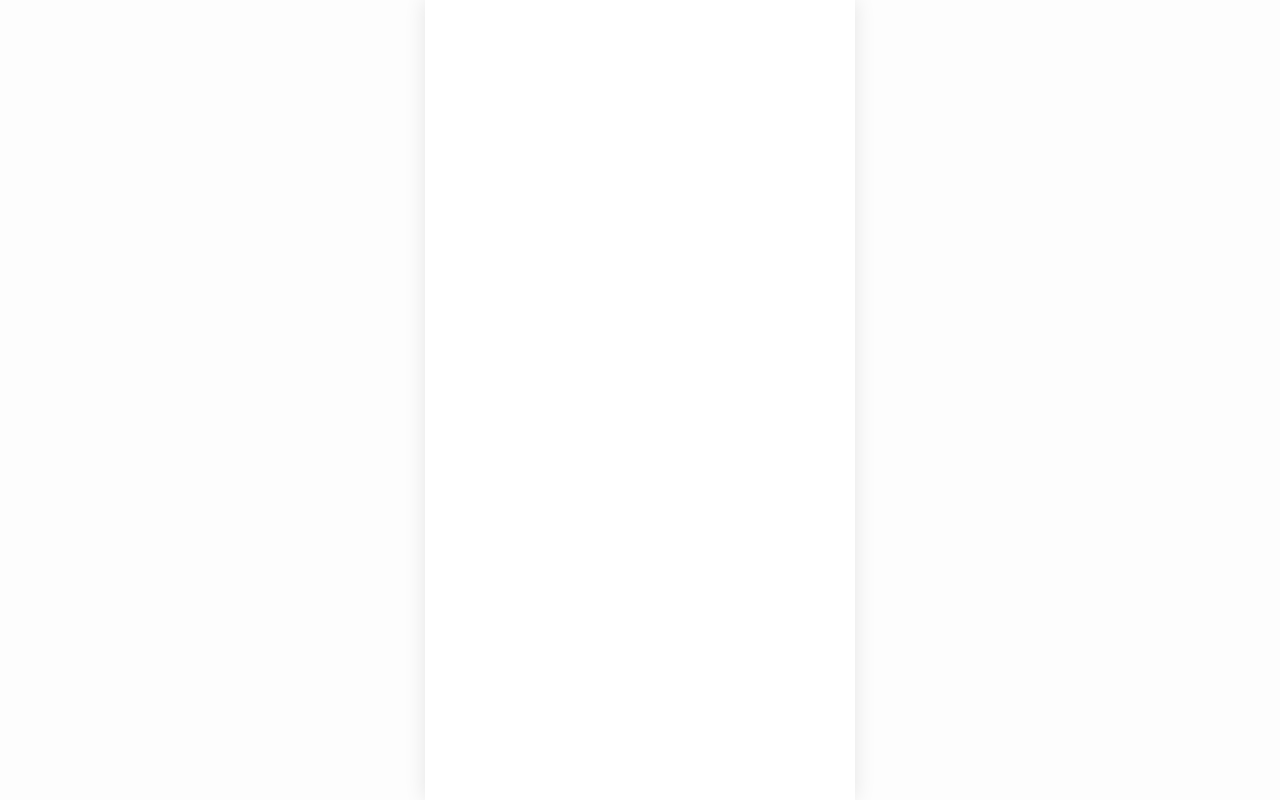
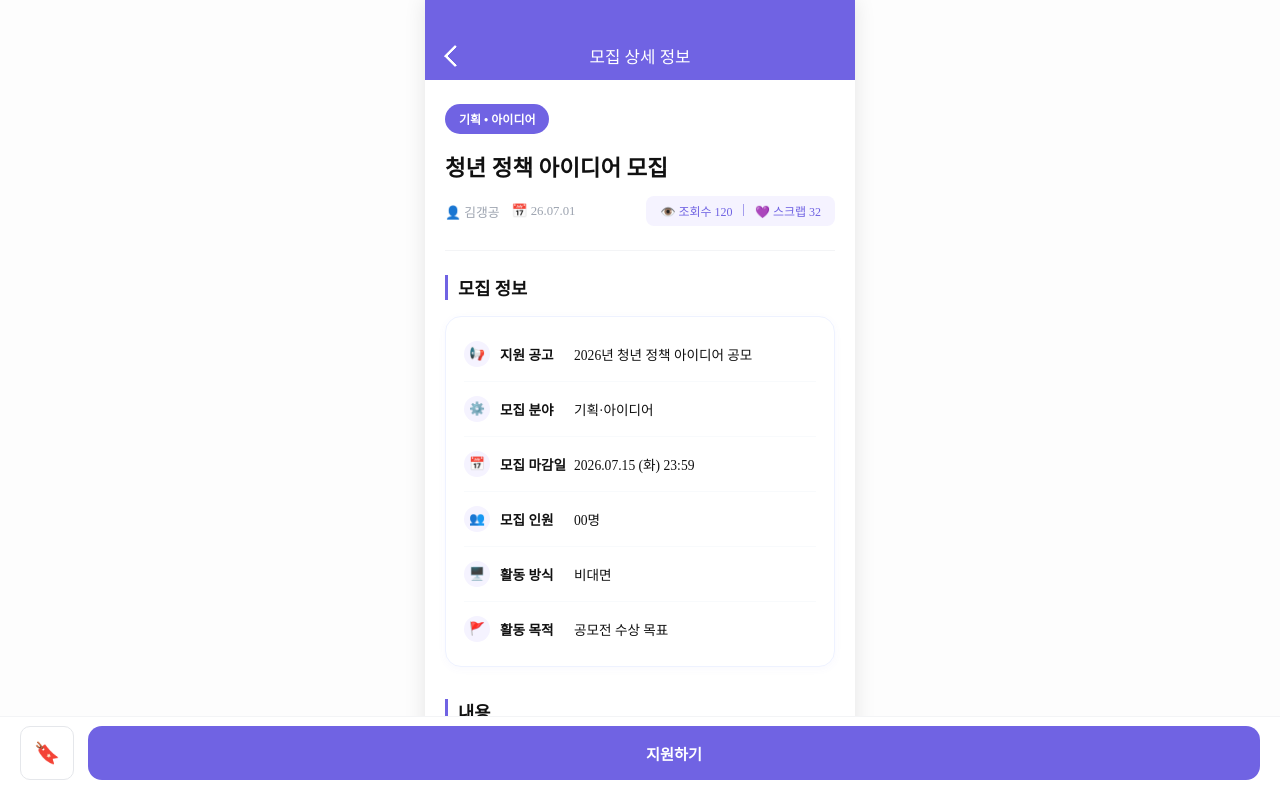
Before and after one commit to Slys0820/Team_seetven-frontend, a React (Create React App) app: page /post/1 in a window 1280 px wide. Before the commit this address had no page. Built offline with nearby package versions, Linux system fonts and the light colour scheme.

Commit message:
Feat 더미데이터용 폴더 추가 + 그 외 개발 중인것들.

```diff
--- a/src/App.js
+++ b/src/App.js
@@ -25,7 +25,7 @@ function App() {
             <Route path="/main" element={<MainHome />} />
             <Route path="/test" element={<TestPage />} />
             <Route path="/certification" element={<Certification />} />
-            <Route path="/post" element={<Post />} />
+            <Route path="/post/:id" element={<Post />} />
             <Route path="/wait" element={<CertificationWait />} />
             <Route path="/wholepost" element={<WholePost />} />
             <Route path="/storage" element={<Storage />} />
--- /dev/null
+++ b/src/data/DummyData.jsx
@@ -0,0 +1,84 @@
+export const DummyData = [
+  // 1. 기획 카테고리 (기존 데이터 고도화)
+  {
+    id: 1,
+    category: "기획",
+    title: "청년 정책 아이디어 모집",
+    nickname: "김갱공",
+    date: "26.07.01",
+    isClosed: false,
+    announcement: "2026년 청년 정책 아이디어 공모",
+    dueDate: "2026.07.15 (화) 23:59",
+    memberCount: "00명",
+    method: "비대면",
+    purpose: "공모전 수상 목표",
+    content:
+      "기존 공모문의 핵심은 마케팅과 디자인입니다. 특히 크리에이티브의 감각이 중요합니다. 매주 주말마다 디스코드를 통해 회의를 할 예정입니다! 성실한 분이면 좋겠습니다.",
+  },
+  {
+    id: 2,
+    category: "기획",
+    title: "IT 스타트업 서비스 기획 팀원 구합니다",
+    nickname: "아샷추",
+    date: "26.07.05",
+    isClosed: true,
+    announcement: "제 2회 융합 스타트업 캠퍼스",
+    dueDate: "2026.07.05 (토) 18:00",
+    memberCount: "3명",
+    method: "대면 (강남역)",
+    purpose: "실전 창업 및 포트폴리오",
+    content:
+      "현재 와이어프레임 설계 단계입니다. 서비스 기획 고도화 및 피치덱 제작 함께하실 열정적인 팀원 모집합니다. 개발 연계까지 고려 중입니다.",
+  },
+
+  // 2. 광고/마케팅 카테고리
+  {
+    id: 3,
+    category: "광고/마케팅",
+    title: "브랜드 숏폼 영상 광고 공모전 함께하실 분!",
+    nickname: "아이디어맨",
+    date: "26.07.06",
+    isClosed: false,
+    announcement: "2026 대기업 브랜드 숏폼 챌린지",
+    dueDate: "2026.07.25 (토) 23:59",
+    memberCount: "0명 (영상 편집 1명 필수)",
+    method: "혼합 (주 1회 대면)",
+    purpose: "공모전 수상 및 상금",
+    content:
+      "Z세대를 타깃으로 한 트렌디한 숏폼 영상 광고 기획서 및 촬영 진행할 크루 구합니다! 현재 콘셉트 라인업은 대략 짜두었고, 스토리보드 구체화부터 함께해요.",
+  },
+
+  // 3. 과학/공학 카테고리
+  {
+    id: 4,
+    category: "과학/공학",
+    title: "공공데이터 활용 스마트시티 앱 개발 대회",
+    nickname: "코딩지옥",
+    date: "26.07.06",
+    isClosed: true,
+    announcement: "제 5회 공공데이터 매시업 경진대회",
+    dueDate: "2026.08.10 (월) 17:00",
+    memberCount: "프론트 1명, 백엔드 1명",
+    method: "비대면 (디스코드)",
+    purpose: "포트폴리오 및 수상",
+    content:
+      "공공 API를 활용하여 교통/환경 문제를 해결하는 웹/앱 서비스를 빌딩할 예정입니다. 리액트나 스프링부트 숙련자 분들 환영합니다. 디자인은 잡혀있습니다.",
+  },
+
+  // 4. 네이밍/슬로건 카테고리
+  {
+    id: 5,
+    category: "네이밍/슬로건",
+    title: "전통시장 활성화 슬로건 공모전 가볍게 나가실 분",
+    nickname: "카피라이터",
+    date: "26.07.06",
+    isClosed: false,
+    announcement: "경북 전통시장 브랜드 네이밍 공모",
+    dueDate: "2026.07.20 (월) 23:59",
+    memberCount: "1~2명",
+    method: "비대면 (카톡 진행)",
+    purpose: "가벼운 참여 및 경험",
+    content:
+      "부담 없이 톡으로 아이디어 툭툭 던지면서 싱크빅 하실 분 구합니다! 카피라이팅이나 언어유희 좋아하시는 분들 같이 머리 싸매고 한 줄 찌끄려봐요.",
+  },
+];
--- a/src/pages/Login.jsx
+++ b/src/pages/Login.jsx
@@ -353,7 +353,7 @@ function Login() {
               <button onClick={() => navigate("/certification")}>
                 🛡️ 학교인증
               </button>
-              <button onClick={() => navigate("/post")}>📄 모집상세</button>
+              <button onClick={() => navigate("/wholepost")}>📄 전체 글</button>
             </div>
             <div
               style={{
--- a/src/pages/Post.jsx
+++ b/src/pages/Post.jsx
@@ -1,314 +1,353 @@
 import React from "react";
+import { useParams, useNavigate } from "react-router-dom";
 import styled from "styled-components";
-import { useNavigate } from "react-router-dom";
-import HeaderComponent from "../components/HeaderComponent";
+import PurpleHeader from "../components/PurpleHeader";
+import { DummyData } from "../data/DummyData";
 
-const Box = styled.div`
+const Container = styled.div`
+  width: 100%;
+  min-height: 100dvh;
+  background-color: #ffffff;
   display: flex;
   flex-direction: column;
-  align-items: center;
-  width: 100%;
-  height: calc(100dvh - 65px); /* type2 헤더 높이 제외 */
-  overflow-y: auto;
-  padding: 20px 16px 100px 16px; /* 하단 고정 바 공간 때문에 bottom 패딩을 넉넉히 부여 */
+  padding-bottom: 100px; /* 하단 바 여백 */
   box-sizing: border-box;
-  background-color: #f9fafb; /* 살짝 밝은 회색 배경으로 카드 컴포넌트 부각 */
-
-  &::-webkit-scrollbar {
-    display: none;
-  }
 `;
 
-// 상단 타이틀 구역
-const TopHeaderArea = styled.div`
-  width: 100%;
-  text-align: left;
-  margin-bottom: 20px;
-  background-color: #ffffff;
-  padding: 15px;
-  border-radius: 12px;
-  box-sizing: border-box;
-
-  .tag {
-    display: inline-block;
-    background-color: #e0e7ff;
-    color: #6366f1;
-    font-size: 0.75rem;
-    font-weight: bold;
-    padding: 4px 8px;
-    border-radius: 20px;
-    margin-bottom: 10px;
-  }
-
-  h2 {
-    font-size: 1.3rem;
-    font-weight: bold;
-    margin: 0 0 12px 0;
-    color: #111111;
-  }
+const ContentBox = styled.div`
+  padding: 24px 20px;
+  display: flex;
+  flex-direction: column;
 `;
 
-// 메타 정보 (작성자, 날짜, 조회수, 스크랩)
+// 기획·아이디어 태그 (연보라 배경 + 보라 글씨)
+const CategoryTag = styled.span`
+  background-color: #7063e3;
+  color: #ffffff;
+  font-size: 0.75rem;
+  font-weight: 600;
+  padding: 6px 14px;
+  border-radius: 20px;
+  align-self: flex-start;
+  margin-bottom: 16px;
+`;
+
+const Title = styled.h2`
+  font-size: 1.4rem;
+  font-weight: 700;
+  color: #111111;
+  margin: 0 0 14px 0;
+`;
+
+// 메타 정보 영역 (조회수/스크랩 칩 포함)
 const MetaInfoRow = styled.div`
   display: flex;
   justify-content: space-between;
   align-items: center;
-  width: 100%;
-  font-size: 0.75rem;
-  color: #71717a;
+  font-size: 0.8rem;
+  color: #9ca3af;
+  margin-bottom: 24px;
 
-  .left,
-  .right {
+  .left-meta {
     display: flex;
+    gap: 12px;
     align-items: center;
-    gap: 8px;
   }
 
-  .meta-item {
+  /* 시안의 오른쪽 보라색 통합 칩 */
+  .right-chip {
+    background-color: #f5f3ff;
+    padding: 6px 14px;
+    border-radius: 8px;
+    color: #7063e3;
+    font-weight: 500;
     display: flex;
-    align-items: center;
-    gap: 3px;
+    gap: 10px;
+    font-size: 0.75rem;
   }
 `;
 
-// 섹션 타이틀 (모집 정보, 내용)
+const Divider = styled.hr`
+  border: none;
+  border-top: 1px solid #f3f4f6;
+  margin: 0 0 24px 0;
+`;
+
 const SectionTitle = styled.div`
+  font-size: 1.1rem;
+  font-weight: bold;
+  color: #111111;
+  margin-bottom: 16px;
+  border-left: 3px solid #7063e3;
+  padding-left: 10px;
   display: flex;
   align-items: center;
-  gap: 6px;
-  width: 100%;
-  font-size: 0.95rem;
-  font-weight: bold;
-  color: #111111;
-  margin: 20px 0 10px 0;
-  text-align: left;
-
-  &::before {
-    content: "";
-    display: inline-block;
-    width: 4px;
-    height: 16px;
-    background-color: #6366f1;
-    border-radius: 2px;
-  }
 `;
 
-// 모집 정보 흰색 카드 박스
-const InfoCard = styled.div`
-  width: 100%;
-  background-color: #ffffff;
-  border-radius: 12px;
-  padding: 10px 15px;
-  box-sizing: border-box;
-  box-shadow: 0 1px 3px rgba(0, 0, 0, 0.05);
+// 모집 정보 테이블 테두리 (시안 특유의 연보라빛 테두리 적용)
+const InfoTableBox = styled.div`
+  border: 1px solid #eef2ff;
+  box-shadow: 0px 2px 8px rgba(112, 99, 227, 0.04);
+  border-radius: 16px;
+  padding: 10px 18px;
+  display: flex;
+  flex-direction: column;
+  margin-bottom: 32px;
 `;
 
-const InfoRow = styled.div`
+const TableRow = styled.div`
   display: flex;
   align-items: center;
-  width: 100%;
-  padding: 12px 0;
-  border-bottom: 1px dashed #f4f4f5;
+  padding: 14px 0;
+  font-size: 0.85rem;
+  border-bottom: 1px solid #f8fafc;
 
   &:last-child {
     border-bottom: none;
   }
 
-  .icon-wrapper {
-    width: 32px;
-    height: 32px;
+  .label-group {
+    width: 110px;
+    color: #111111;
+    font-weight: 600;
+    display: flex;
+    align-items: center;
+    gap: 10px;
+  }
+
+  /* 시안 속 아이콘 원형 배경 원 */
+  .icon-bg {
+    width: 26px;
+    height: 26px;
     background-color: #f5f3ff;
     border-radius: 50%;
     display: flex;
     align-items: center;
     justify-content: center;
-    font-size: 0.9rem;
-    margin-right: 12px;
-  }
-
-  .label {
-    font-size: 0.85rem;
-    font-weight: bold;
-    color: #4b5563;
-    width: 80px;
-    text-align: left;
+    color: #7063e3;
+    font-size: 0.8rem;
   }
 
   .value {
-    font-size: 0.85rem;
-    color: #1f2937;
+    color: #111111;
+    font-weight: 500;
     flex: 1;
-    text-align: left;
   }
 `;
 
-// 내용 본문 카드 박스
-const ContentCard = styled.div`
-  width: 100%;
-  background-color: #ffffff;
-  border-radius: 12px;
-  padding: 20px;
-  box-sizing: border-box;
-  text-align: left;
+// ⭐️ 시안의 따옴표가 들어간 본문 내용 박스
+const ContentDetailBox = styled.div`
+  border: 1px solid #eef2ff;
+  border-radius: 16px;
+  padding: 32px 24px;
+  background-color: #fcfbfe;
   position: relative;
-  box-shadow: 0 1px 3px rgba(0, 0, 0, 0.05);
-
-  .quote-icon {
-    font-size: 1.5rem;
-    color: #e0e7ff;
-    line-height: 1;
-  }
-
-  .quote-start {
-    margin-bottom: 5px;
-  }
-
-  .quote-end {
-    text-align: right;
-    margin-top: 5px;
-  }
-
-  p {
   font-size: 0.85rem;
   color: #4b5563;
   line-height: 1.6;
-    margin: 0;
-    padding: 0 10px;
+  white-space: pre-wrap;
+
+  /* 왼쪽 위 따옴표 */
+  &::before {
+    content: "“";
+    position: absolute;
+    top: 12px;
+    left: 16px;
+    font-size: 2rem;
+    color: #7063e3;
+    font-family: serif;
+    font-weight: bold;
+  }
+
+  /* 오른쪽 아래 따옴표 */
+  &::after {
+    content: "”";
+    position: absolute;
+    bottom: -10px;
+    right: 16px;
+    font-size: 2rem;
+    color: #7063e3;
+    font-family: serif;
+    font-weight: bold;
   }
 `;
 
-// 하단 고정 바 (스크랩 버튼 + 지원하기 버튼)
+// 하단 고정 바
 const FixedBottomBar = styled.div`
   position: fixed;
   bottom: 0;
-  left: 50%;
-  transform: translateX(-50%);
-  width: 100%;
-  max-width: 430px; /* 일반적인 모바일 레이아웃 최대 너비 맞춰 확장 방지 */
+  left: 0;
+  right: 0;
+  height: 84px;
   background-color: #ffffff;
-  padding: 12px 16px;
+  border-top: 1px solid #f3f4f6;
+  display: flex;
+  align-items: center;
+  padding: 0 20px 12px 20px; /* 아래쪽 여백 살짝 줌 */
+  gap: 14px;
   box-sizing: border-box;
-  display: flex;
-  gap: 12px;
-  border-top: 1px solid #e4e4e7;
-  z-index: 10;
+  z-index: 100;
 `;
 
+// 사각형 보관함/스크랩 버튼
 const BookmarkButton = styled.button`
-  width: 50px;
-  height: 3.2rem;
+  width: 54px;
+  height: 54px;
+  border: 1px solid #e5e7eb;
+  border-radius: 10px;
   background-color: #ffffff;
-  border: 1.5px solid #e4e4e7;
-  border-radius: 12px;
-  font-size: 1.2rem;
   cursor: pointer;
   display: flex;
   align-items: center;
   justify-content: center;
+  font-size: 1.3rem;
+  color: #7063e3;
+  transition: all 0.2s;
+
+  &:active {
+    background-color: #f9fafb;
+  }
 `;
 
+// 동글동글한 보라색 지원 버튼
 const ApplyButton = styled.button`
   flex: 1;
-  height: 3.2rem;
-  background-color: #6366f1; /* 시안의 보라색 메인 컬러 적용 */
-  color: #ffffff;
+  height: 54px;
+  background-color: #7063e3;
+  color: white;
   border: none;
-  border-radius: 12px;
-  font-size: 1rem;
+  border-radius: 14px;
+  font-size: 0.95rem;
   font-weight: bold;
   cursor: pointer;
-  display: flex;
-  align-items: center;
-  justify-content: center;
-  gap: 5px;
+  transition: all 0.2s;
+
+  &:active {
+    background-color: #5b4ec7;
+  }
+
+  &:disabled {
+    background-color: #9ca3af;
+    cursor: not-allowed;
+  }
 `;
 
+// ... 상단 Styled-components 스타일 영역은 동일 ...
+
 function Post() {
+  const { id } = useParams();
   const navigate = useNavigate();
 
+  // 통합 보관소에서 데이터 매칭
+  const post = DummyData.find((p) => p.id === Number(id));
+
+  if (!post) {
     return (
-    <>
-      <HeaderComponent title="모집 상세 정보" type="type2" />
-      <Box>
-        {/* 상단 타이틀 카드 */}
-        <TopHeaderArea>
-          <div className="tag">기획 · 아이디어</div>
-          <h2>청년 정책 아이디어 모집</h2>
+      <Container>
+        <PurpleHeader title="모집 상세 정보" />
+        <ContentBox>
+          <p>존재하지 않거나 삭제된 게시글입니다.</p>
+          <button onClick={() => navigate(-1)}>뒤로 가기</button>
+        </ContentBox>
+      </Container>
+    );
+  }
+
+  return (
+    <Container>
+      <PurpleHeader title="모집 상세 정보" />
+
+      <ContentBox>
+        {/* 🚀 데이터 연동: 카테고리 */}
+        <CategoryTag>{post.category} • 아이디어</CategoryTag>
+
+        {/* 🚀 데이터 연동: 제목 */}
+        <Title>{post.title}</Title>
 
         <MetaInfoRow>
-            <div className="left">
-              <span className="meta-item">👤 닉네임</span>
-              <span>•</span>
-              <span className="meta-item">📅 2026.07.01 18:30</span>
+          <div className="left-meta">
+            {/* 🚀 데이터 연동: 닉네임, 날짜 */}
+            <span>👤 {post.nickname}</span>
+            <span>📅 {post.date}</span>
           </div>
-            <div className="right">
-              <span className="meta-item">👁️ 조회수 120</span>
+          <div className="right-chip">
+            <span>👁️ 조회수 120</span>
             <span>|</span>
-              <span className="meta-item">💜 스크랩 32</span>
+            <span>💜 스크랩 32</span>
           </div>
         </MetaInfoRow>
-        </TopHeaderArea>
 
-        {/* 모집 정보 섹션 */}
+        <Divider />
+
         <SectionTitle>모집 정보</SectionTitle>
-        <InfoCard>
-          <InfoRow>
-            <div className="icon-wrapper">📢</div>
-            <div className="label">지원 공고</div>
-            <div className="value">2025년 청년 정책 아이디어 공모</div>
-          </InfoRow>
-          <InfoRow>
-            <div className="icon-wrapper">🎛️</div>
-            <div className="label">모집 분야</div>
-            <div className="value">기획/아이디어</div>
-          </InfoRow>
-          <InfoRow>
-            <div className="icon-wrapper">📅</div>
-            <div className="label">모집 마감일</div>
-            <div className="value">2026.07.15 (화) 23:59</div>
-          </InfoRow>
-          <InfoRow>
-            <div className="icon-wrapper">👥</div>
-            <div className="label">모집 인원</div>
-            <div className="value">00명</div>
-          </InfoRow>
-          <InfoRow>
-            <div className="icon-wrapper">💻</div>
-            <div className="label">활동 방식</div>
-            <div className="value">비대면</div>
-          </InfoRow>
-          <InfoRow>
-            <div className="icon-wrapper">🏳️</div>
-            <div className="label">활동 목적</div>
-            <div className="value">공모전 수상 목표</div>
-          </InfoRow>
-        </InfoCard>
+        <InfoTableBox>
+          <TableRow>
+            <div className="label-group">
+              <div className="icon-bg">📢</div>
+              <span>지원 공고</span>
+            </div>
+            {/* 🚀 데이터 연동 */}
+            <div className="value">{post.announcement}</div>
+          </TableRow>
+          <TableRow>
+            <div className="label-group">
+              <div className="icon-bg">⚙️</div>
+              <span>모집 분야</span>
+            </div>
+            {/* 🚀 데이터 연동 */}
+            <div className="value">{post.category}·아이디어</div>
+          </TableRow>
+          <TableRow>
+            <div className="label-group">
+              <div className="icon-bg">📅</div>
+              <span>모집 마감일</span>
+            </div>
+            {/* 🚀 데이터 연동 */}
+            <div className="value">{post.dueDate}</div>
+          </TableRow>
+          <TableRow>
+            <div className="label-group">
+              <div className="icon-bg">👥</div>
+              <span>모집 인원</span>
+            </div>
+            {/* 🚀 데이터 연동 */}
+            <div className="value">{post.memberCount}</div>
+          </TableRow>
+          <TableRow>
+            <div className="label-group">
+              <div className="icon-bg">🖥️</div>
+              <span>활동 방식</span>
+            </div>
+            {/* 🚀 데이터 연동 */}
+            <div className="value">{post.method}</div>
+          </TableRow>
+          <TableRow>
+            <div className="label-group">
+              <div className="icon-bg">🚩</div>
+              <span>활동 목적</span>
+            </div>
+            {/* 🚀 데이터 연동 */}
+            <div className="value">{post.purpose}</div>
+          </TableRow>
+        </InfoTableBox>
 
-        {/* 내용 섹션 */}
         <SectionTitle>내용</SectionTitle>
-        <ContentCard>
-          <div className="quote-icon quote-start">“</div>
-          <p>
-            기존 공모문의 핵심은 마케팅과 디자인입니다.
-            <br />
-            특히 크리에이티브의 감각이 중요합니다. 매주 주말마다
-            <br />
-            디스코드를 통해 회의를 할 예정입니다!
-            <br />
-            성실하신 분이면 좋겠습니다.
-          </p>
-          <div className="quote-icon quote-end">”</div>
-        </ContentCard>
+        {/* 🚀 데이터 연동: 본문 내용 */}
+        <ContentDetailBox>{post.content}</ContentDetailBox>
+      </ContentBox>
 
-        {/* 하단 고정 바 */}
       <FixedBottomBar>
-          <BookmarkButton>🔖</BookmarkButton>
-          <ApplyButton>
-            지원하기 <span>→</span>
+        <BookmarkButton onClick={() => alert("보관함에 저장되었습니다!")}>
+          🔖
+        </BookmarkButton>
+        <ApplyButton
+          disabled={post.isClosed}
+          onClick={() => alert("지원이 완료되었습니다!")}
+        >
+          {post.isClosed ? "모집 마감" : "지원하기"}
         </ApplyButton>
       </FixedBottomBar>
-      </Box>
-    </>
+    </Container>
   );
 }
 
--- a/src/pages/WholePost.jsx
+++ b/src/pages/WholePost.jsx
@@ -2,6 +2,9 @@ import React, { useState } from "react";
 import styled from "styled-components";
 import PostInfo from "../components/PostInfo";
 import PurpleHeader from "../components/PurpleHeader";
+import { useNavigate } from "react-router-dom";
+
+import { DummyData } from "../data/DummyData";
 
 const Box = styled.div`
   width: 100%;
@@ -46,6 +49,8 @@ const PostListContainer = styled.div`
 `;
 
 function WholePost() {
+  const navigate = useNavigate();
+
   const categories = [
     "기획",
     "광고/마케팅",
@@ -56,45 +61,9 @@ function WholePost() {
   const [activeTab, setActiveTab] = useState("기획");
 
   // 🚀 백엔드에서 받아올 데이터 구조 시뮬레이션 (더미 데이터)
-  const dummyPosts = [
-    {
-      id: 1,
-      category: "기획",
-      isClosed: false,
-      title: "(더미 데이터)팀원 모집합니다.",
-      nickname: "닉네임",
-      date: "26.07.05",
-    },
-    {
-      id: 2,
-      category: "기획",
-      isClosed: true,
-      title: "(더미 데이터)마케팅 관심있는 신입생 모여라",
-      nickname: "깅갱공",
-      date: "26.07.05",
-    },
-    {
-      id: 3,
-      category: "기획",
-      isClosed: false,
-      title: "(더미 데이터)팀원 모집합니다~",
-      nickname: "아샷추",
-      date: "26.07.05",
-    },
-    {
-      id: 4,
-      category: "광고/마케팅",
-      isClosed: false,
-      title: "(더미 데이터)광고 공모전 나가실 분!",
-      nickname: "아이디어맨",
-      date: "26.07.06",
-    },
-  ];
 
   // 현재 선택된 탭(카테고리)에 해당하는 글들만 필터링
-  const filteredPosts = dummyPosts.filter(
-    (post) => post.category === activeTab
-  );
+  const filteredPosts = DummyData.filter((post) => post.category === activeTab);
 
   return (
     <Box>
@@ -122,7 +91,10 @@ function WholePost() {
               title={post.title}
               nickname={post.nickname}
               date={post.date}
-              onClick={() => console.log(`${post.id}번 글 클릭됨`)} // 링크 이동으로 변경
+              onClick={() => {
+                console.log(`${post.id}번 글 클릭됨`); // 임시 디버그 로그
+                navigate(`/post/${post.id}`); // 페이지 이동
+              }}
             />
           ))
         ) : (
```
Lines whose indentation alone changed are shown as unchanged.
